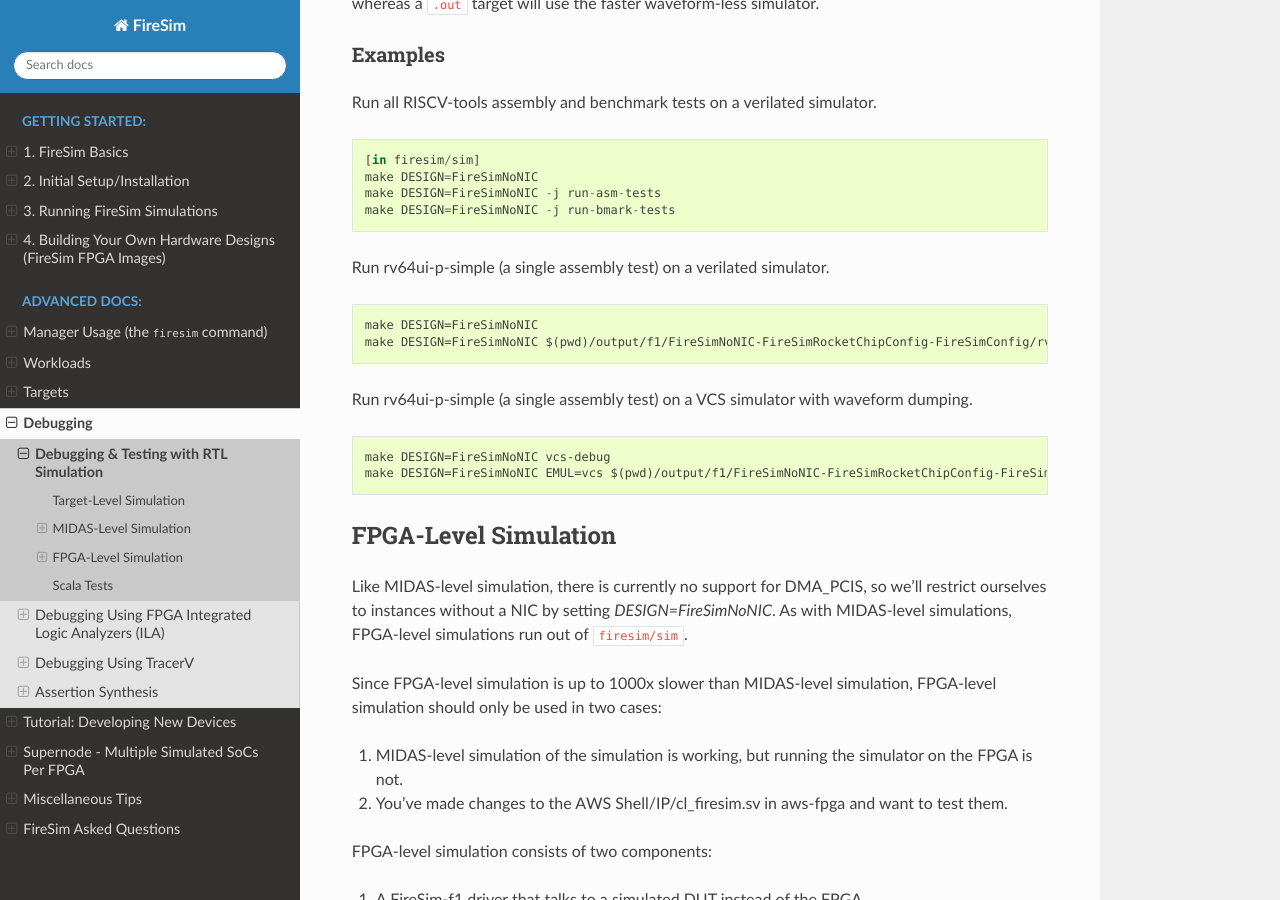
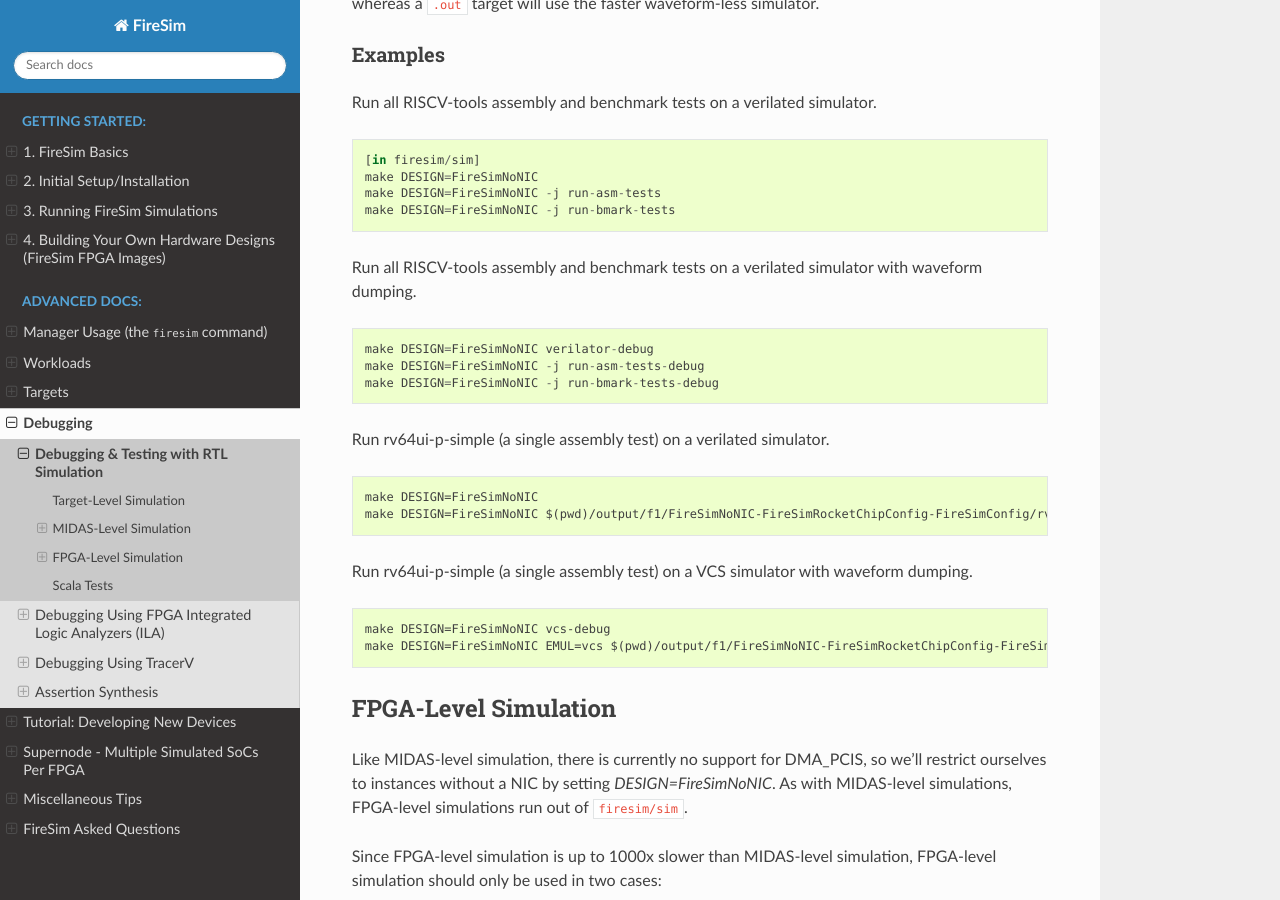
Before and after one commit to firesim/firesim, a Sphinx documentation site: the page built from docs/Advanced-Usage/Debugging/RTL-Simulation.rst, in a window 1280 px wide and 900 px high, scrolled down 1777 px. Built offline with Sphinx 7.4.7 and the Read the Docs theme 2.0.0, drawn with Linux system fonts in a browser that asks for light colours.

Commit message:
Additional docs example for RTL simulation
Added an example for running all tests with waveform dumping (need to use run-<asm|bmark>-tests-debug, which is not mentioned in original docs)

```diff
--- a/docs/Advanced-Usage/Debugging/RTL-Simulation.rst
+++ b/docs/Advanced-Usage/Debugging/RTL-Simulation.rst
@@ -103,6 +103,13 @@
     make DESIGN=FireSimNoNIC -j run-asm-tests
     make DESIGN=FireSimNoNIC -j run-bmark-tests
 
+Run all RISCV-tools assembly and benchmark tests on a verilated simulator with waveform dumping.
+
+::
+
+    make DESIGN=FireSimNoNIC verilator-debug
+    make DESIGN=FireSimNoNIC -j run-asm-tests-debug
+    make DESIGN=FireSimNoNIC -j run-bmark-tests-debug
 
 Run rv64ui-p-simple (a single assembly test) on a verilated simulator.
 
```
